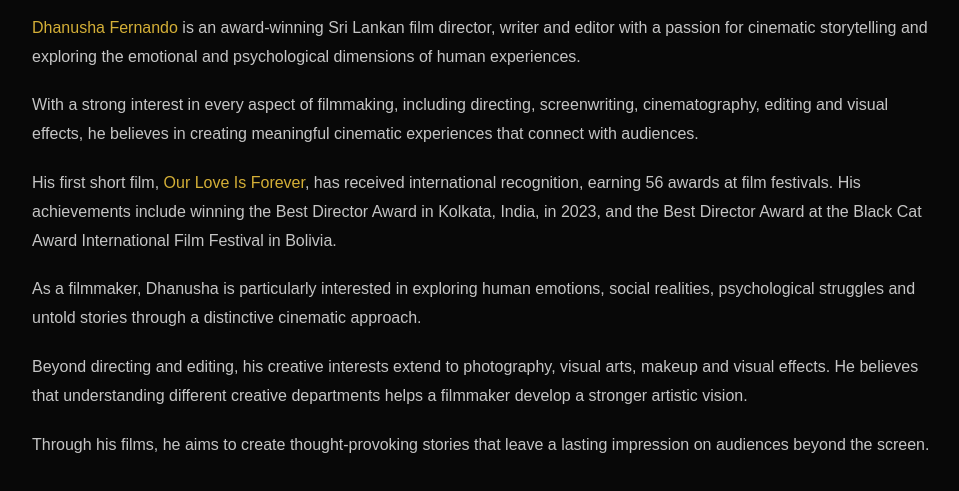
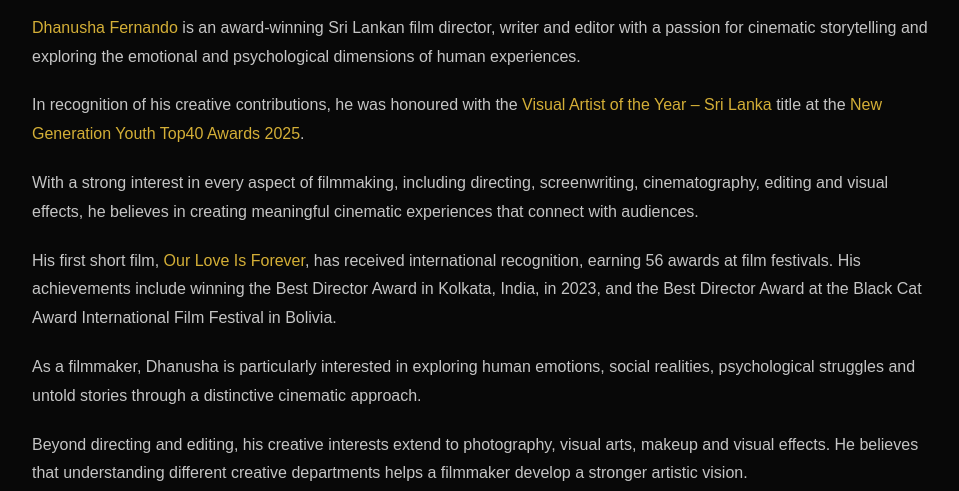
Before and after one commit to dhanushafernando/dhanushafernando.github.io, a plain HTML site: page about.html in a window 1280 px wide. Shown: the part 270-761 px from the top of the page, without its empty margins (158-1117 px from the left). Drawn offline with Linux system fonts and the light colour scheme.

Commit message:
Update about.html with award recognition for Dhanusha Fernando
Added recognition for Dhanusha Fernando at the New Generation Youth Top40 Awards 2025.

```diff
--- a/about.html
+++ b/about.html
@@ -94,6 +94,9 @@ footer {
 <p>
     <span class="highlight">Dhanusha Fernando</span> is an award-winning Sri Lankan film director, writer and editor with a passion for cinematic storytelling and exploring the emotional and psychological dimensions of human experiences.
 </p>
+<p>
+    In recognition of his creative contributions, he was honoured with the <span class="highlight">Visual Artist of the Year – Sri Lanka</span> title at the <span class="highlight">New Generation Youth Top40 Awards 2025</span>.
+ </p>
 
 <p>
     With a strong interest in every aspect of filmmaking, including directing, screenwriting, cinematography, editing and visual effects, he believes in creating meaningful cinematic experiences that connect with audiences.
```
